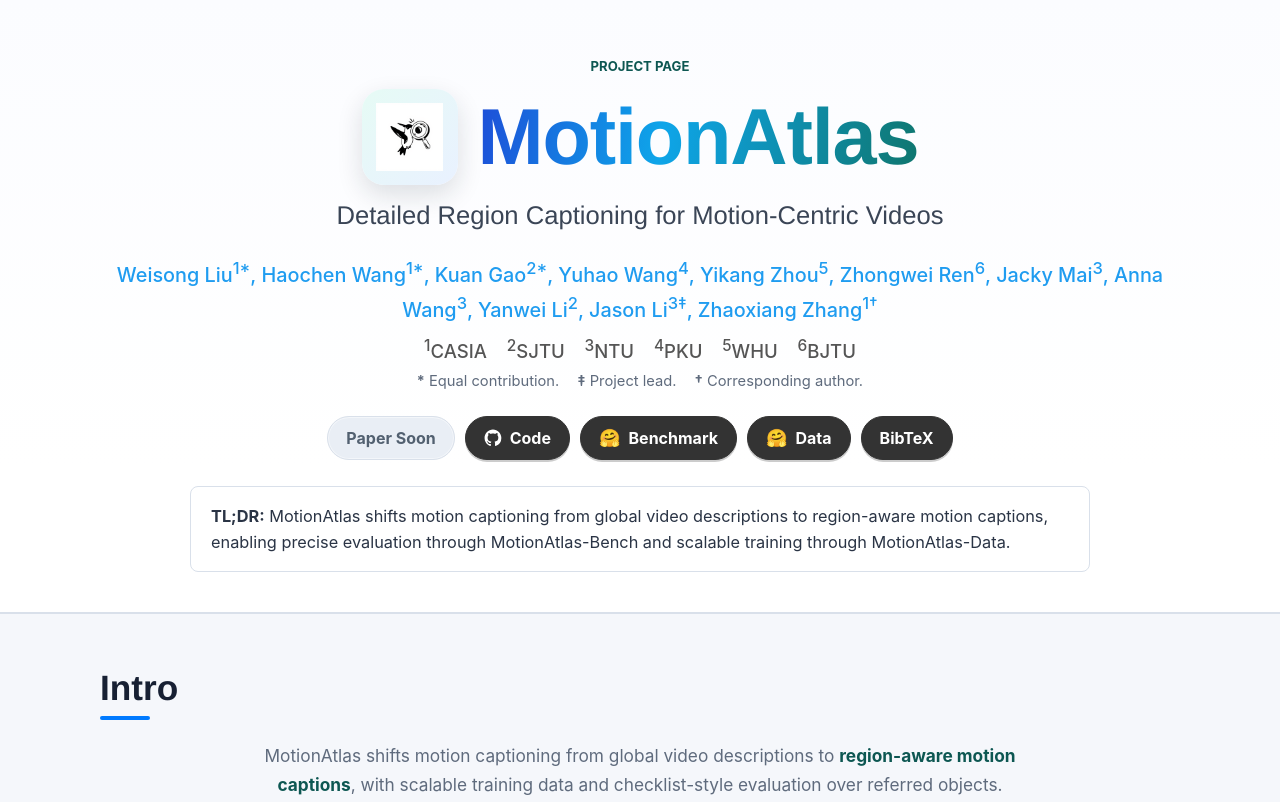
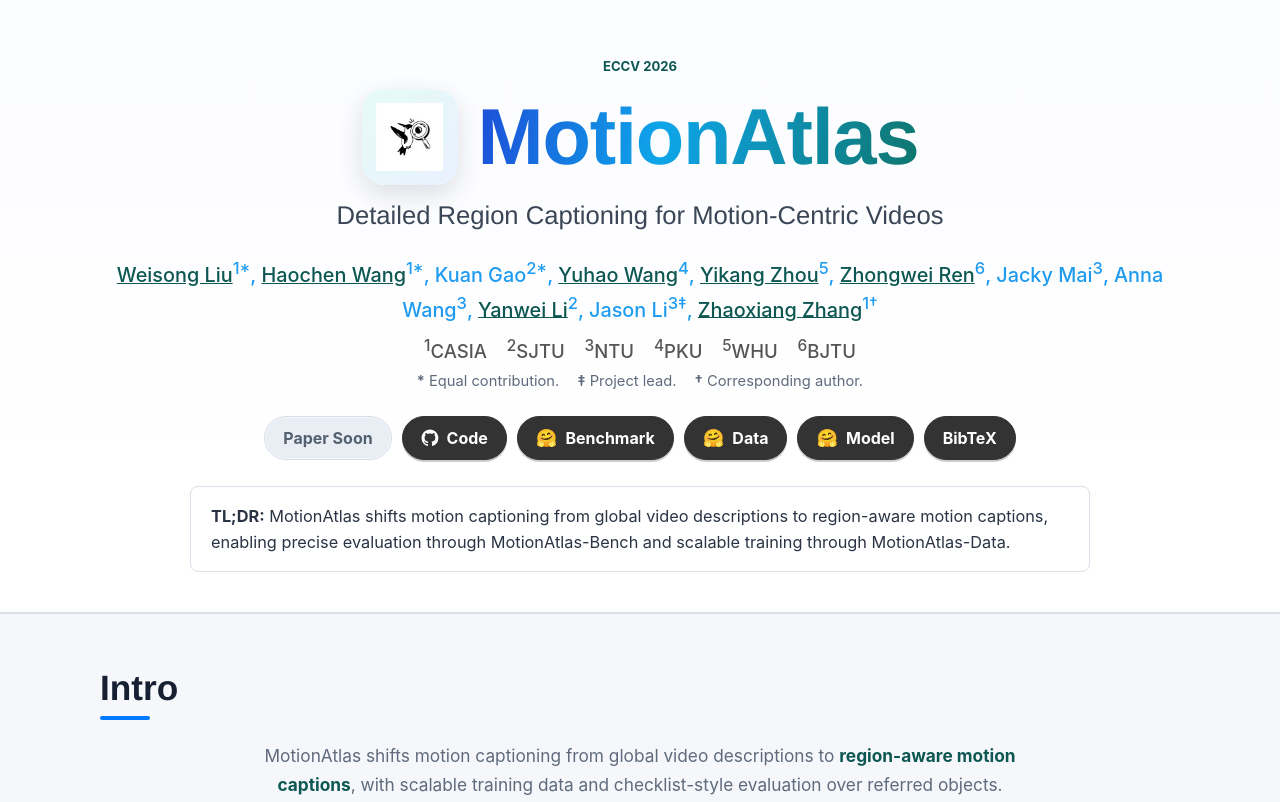
Before and after one commit to Kagura-0001/Kagura-0001.github.io, a plain HTML site: page projects/MotionAtlas/index.html in a window 1280 px wide. Shown: the top 802 px of the page. Drawn offline with Linux system fonts and the light colour scheme.

Commit message:
init repo

```diff
--- a/projects/MotionAtlas/index.html
+++ b/projects/MotionAtlas/index.html
@@ -3,15 +3,15 @@
 <head>
   <meta charset="utf-8">
   <meta name="viewport" content="width=device-width, initial-scale=1">
-  <meta name="description" content="MotionAtlas: Detailed Region Captioning for Motion-Centric Videos">
-  <title>MotionAtlas</title>
+  <meta name="description" content="MotionAtlas: Detailed Region Captioning for Motion-Centric Videos (ECCV 2026)">
+  <title>MotionAtlas | ECCV 2026</title>
   <link rel="icon" href="assets/motionatlas_icon.png" type="image/png">
   <link rel="stylesheet" href="style.css">
 </head>
 <body>
   <header class="hero">
     <div class="wrap hero-inner">
-      <p class="venue">Project Page</p>
+      <p class="venue">ECCV 2026</p>
       <div class="brand-row">
         <span class="brand-logo">
           <img src="assets/motionatlas_icon.png" alt="MotionAtlas logo">
@@ -20,10 +20,13 @@
       </div>
       <p class="brand-subtitle">Detailed Region Captioning for Motion-Centric Videos</p>
       <p class="authors">
-        Weisong Liu<sup>1*</sup>, Haochen Wang<sup>1*</sup>, Kuan Gao<sup>2*</sup>,
-        Yuhao Wang<sup>4</sup>, Yikang Zhou<sup>5</sup>, Zhongwei Ren<sup>6</sup>,
-        Jacky Mai<sup>3</sup>, Anna Wang<sup>3</sup>, Yanwei Li<sup>2</sup>,
-        Jason Li<sup>3&ddagger;</sup>, Zhaoxiang Zhang<sup>1&dagger;</sup>
+        <a href="https://scholar.google.com/citations?user=a20rvfAAAAAJ">Weisong Liu</a><sup>1*</sup>,
+        <a href="https://scholar.google.com/citations?user=oNlpTdcAAAAJ&amp;hl=en">Haochen Wang</a><sup>1*</sup>,
+        Kuan Gao<sup>2*</sup>, <a href="https://scholar.google.com/citations?user=BMWOkScAAAAJ&amp;hl=en">Yuhao Wang</a><sup>4</sup>,
+        <a href="https://scholar.google.com/citations?user=dZikW2YAAAAJ&amp;hl=en">Yikang Zhou</a><sup>5</sup>,
+        <a href="https://scholar.google.com/citations?user=e5TJm-0AAAAJ&amp;hl=en">Zhongwei Ren</a><sup>6</sup>,
+        Jacky Mai<sup>3</sup>, Anna Wang<sup>3</sup>, <a href="https://scholar.google.com/citations?user=I-UCPPcAAAAJ&amp;hl=en">Yanwei Li</a><sup>2</sup>,
+        Jason Li<sup>3&ddagger;</sup>, <a href="https://scholar.google.com/citations?user=qxWfV6cAAAAJ">Zhaoxiang Zhang</a><sup>1&dagger;</sup>
       </p>
       <p class="affiliations">
         <sup>1</sup>CASIA &nbsp;&nbsp; <sup>2</sup>SJTU &nbsp;&nbsp; <sup>3</sup>NTU &nbsp;&nbsp;
@@ -44,13 +47,17 @@
           </span>
           Code
         </a>
-        <a class="button" href="https://huggingface.co/datasets/maxLWSv2/motionaltas-bench">
+        <a class="button" href="https://huggingface.co/datasets/maxLWSv2/motionatlas-bench">
           <span class="button-icon hf-icon" aria-hidden="true">🤗</span>
           Benchmark
         </a>
-        <a class="button" href="https://huggingface.co/datasets/maxLWSv2/motionaltas-data">
+        <a class="button" href="https://huggingface.co/datasets/maxLWSv2/motionatlas-data">
           <span class="button-icon hf-icon" aria-hidden="true">🤗</span>
           Data
+        </a>
+        <a class="button" href="https://huggingface.co/maxLWSv2/MotionAtlas-4B">
+          <span class="button-icon hf-icon" aria-hidden="true">🤗</span>
+          Model
         </a>
         <a class="button" href="#bibtex">BibTeX</a>
       </nav>
```
